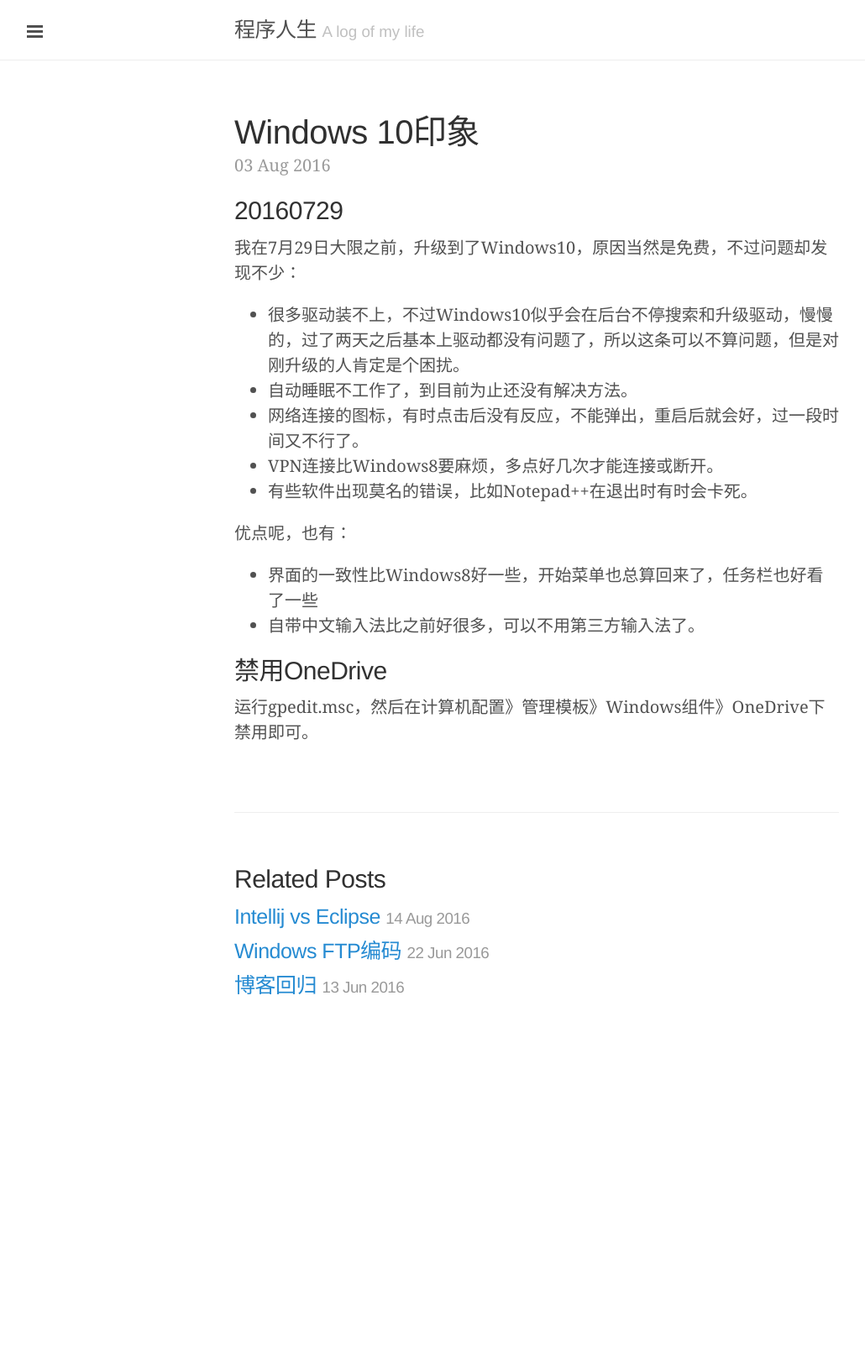
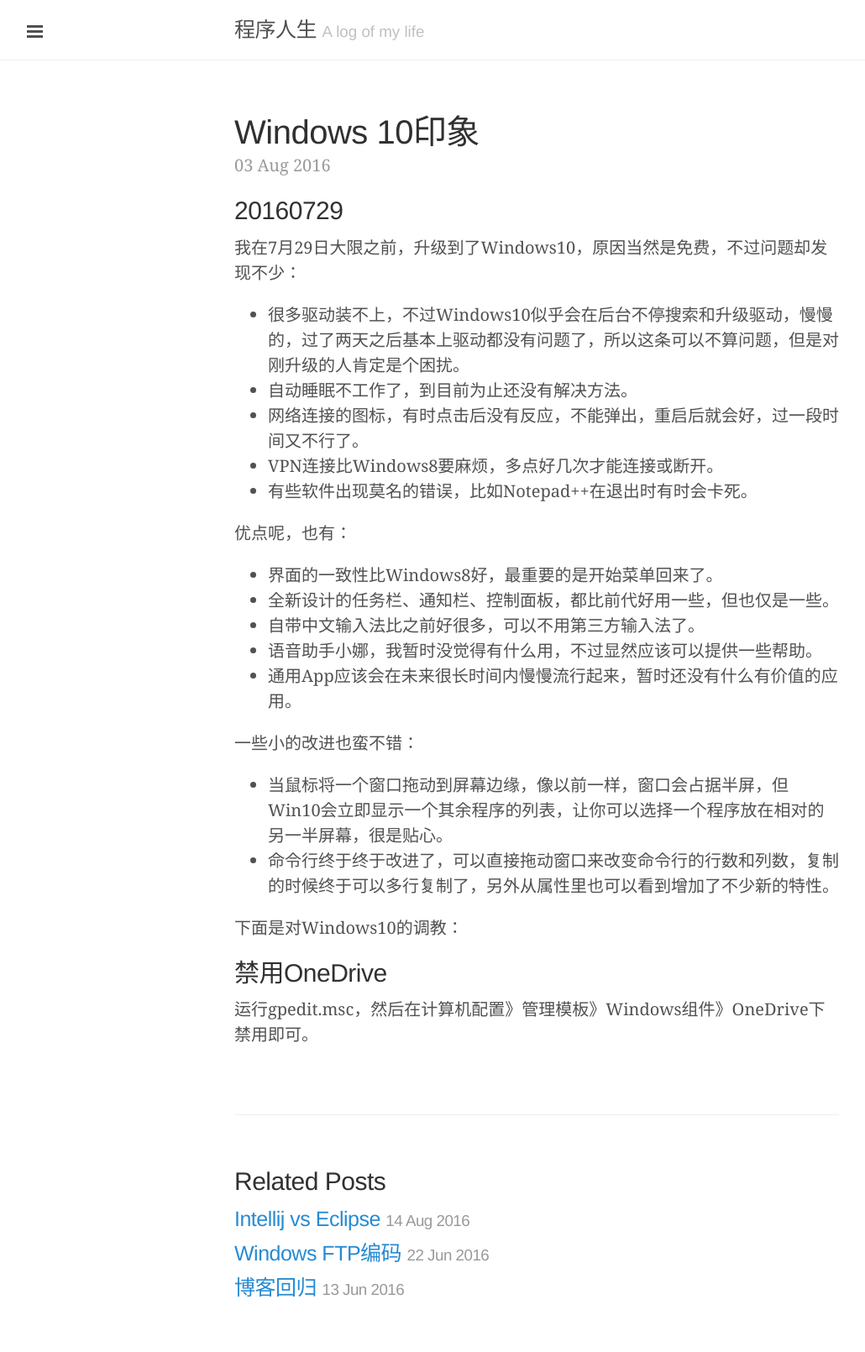
Before and after one commit to liuzhongshu/liuzhongshu.github.io, a Jekyll site: the page built from _posts/2016-08-03-windows-10.md, in a window 1280 px wide. Shown: the whole page at 84% size, without its empty margins (1-1031 px from the left). Built offline with Jekyll 4.4.1, drawn with Linux system fonts in a browser that asks for light colours; before the commit the page ends 1250 px from its top, so only the background shows below that.

Commit message:
Post update: Windows 10印象

```diff
--- a/_posts/2016-08-03-windows-10.md
+++ b/_posts/2016-08-03-windows-10.md
@@ -15,8 +15,18 @@ layout: post
 
 优点呢，也有：
 
-- 界面的一致性比Windows8好一些，开始菜单也总算回来了，任务栏也好看了一些
+- 界面的一致性比Windows8好，最重要的是开始菜单回来了。
+- 全新设计的任务栏、通知栏、控制面板，都比前代好用一些，但也仅是一些。
 - 自带中文输入法比之前好很多，可以不用第三方输入法了。
+- 语音助手小娜，我暂时没觉得有什么用，不过显然应该可以提供一些帮助。
+- 通用App应该会在未来很长时间内慢慢流行起来，暂时还没有什么有价值的应用。
+
+一些小的改进也蛮不错：
+
+- 当鼠标将一个窗口拖动到屏幕边缘，像以前一样，窗口会占据半屏，但Win10会立即显示一个其余程序的列表，让你可以选择一个程序放在相对的另一半屏幕，很是贴心。
+- 命令行终于终于改进了，可以直接拖动窗口来改变命令行的行数和列数，复制的时候终于可以多行复制了，另外从属性里也可以看到增加了不少新的特性。
+
+下面是对Windows10的调教：
 
 ## 禁用OneDrive
 
```
